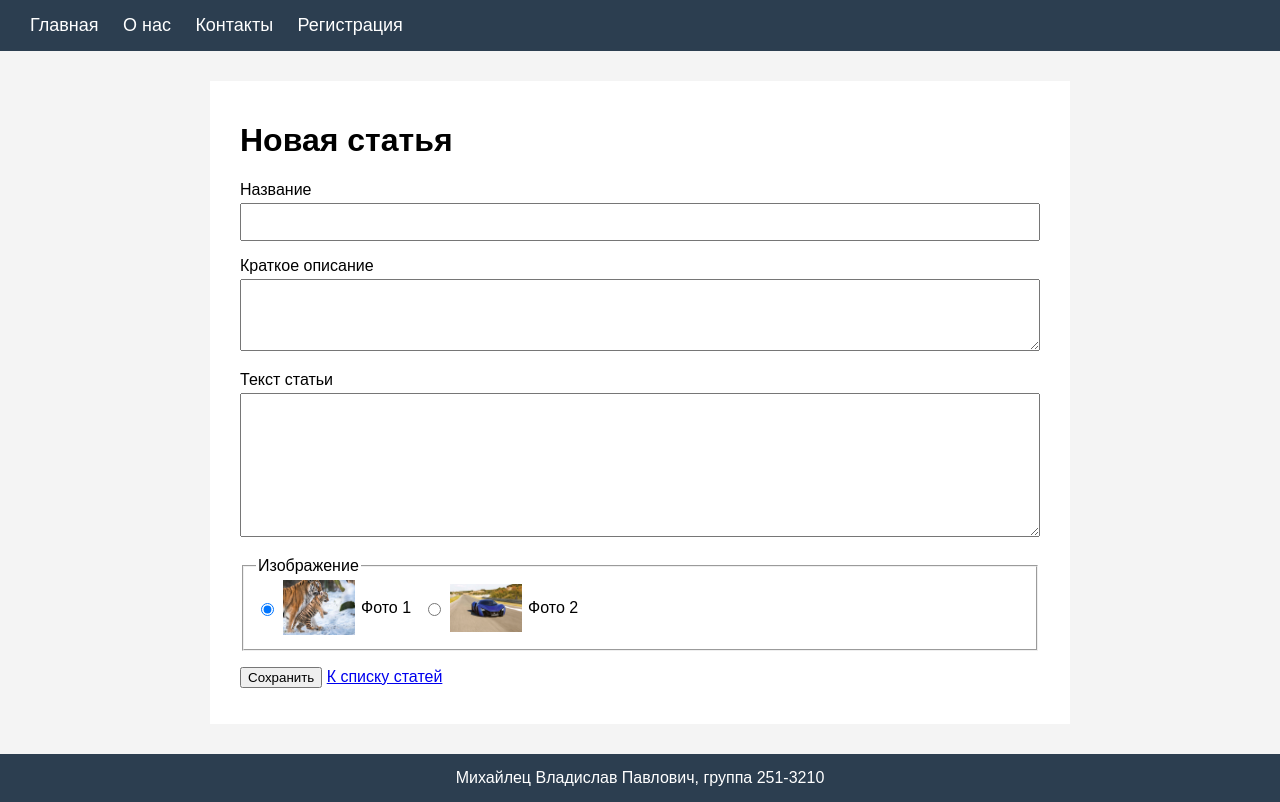
After one commit to legendvp1/server-web-labs, a Laravel app: page /articles/create in a window 1280 px wide. The commit adds this page. Run offline with Laravel 12, Linux system fonts and the light colour scheme.

Commit message:
Лабораторная работа №5: пагинация и CRUD статей

```diff
--- a/app/Http/Controllers/ArticleController.php
+++ b/app/Http/Controllers/ArticleController.php
@@ -3,14 +3,77 @@
 namespace App\Http\Controllers;
 
 use App\Models\Article;
+use Illuminate\Http\RedirectResponse;
+use Illuminate\Http\Request;
+use Illuminate\Validation\Rule;
 use Illuminate\View\View;
 
 class ArticleController extends Controller
 {
     public function index(): View
     {
-        $articles = Article::latest()->get();
+        $articles = Article::latest()->orderByDesc('id')->paginate(5);
 
         return view('main', ['articles' => $articles]);
     }
+
+    public function create(): View
+    {
+        return view('articles.form', ['article' => new Article, 'images' => Article::IMAGES]);
+    }
+
+    public function store(Request $request): RedirectResponse
+    {
+        $article = Article::create($this->validatedArticle($request));
+
+        return redirect()->route('articles.show', $article)->with('status', 'Статья создана.');
+    }
+
+    public function show(Article $article): View
+    {
+        return view('articles.show', ['article' => $article]);
+    }
+
+    public function edit(Article $article): View
+    {
+        return view('articles.form', ['article' => $article, 'images' => Article::IMAGES]);
+    }
+
+    public function update(Request $request, Article $article): RedirectResponse
+    {
+        $article->update($this->validatedArticle($request));
+
+        return redirect()->route('articles.show', $article)->with('status', 'Статья сохранена.');
+    }
+
+    public function destroy(Article $article): RedirectResponse
+    {
+        $article->delete();
+
+        return redirect()->route('articles.index')->with('status', 'Статья удалена.');
+    }
+
+    private function validatedArticle(Request $request): array
+    {
+        $data = $request->validate([
+            'title' => 'required|string|max:255',
+            'summary' => 'required|string|max:500',
+            'content' => 'required|string|max:10000',
+            'full_image' => ['required', 'string', Rule::in(array_keys(Article::IMAGES))],
+        ], [
+            'required' => 'Заполните поле «:attribute».',
+            'string' => 'Поле «:attribute» должно содержать текст.',
+            'max.string' => 'В поле «:attribute» допускается до :max символов.',
+            'full_image.in' => 'Выберите одно из предложенных изображений.',
+        ], [
+            'title' => 'Название',
+            'summary' => 'Краткое описание',
+            'content' => 'Текст статьи',
+            'full_image' => 'Изображение',
+        ]);
+
+        $data['preview_image'] = Article::IMAGES[$data['full_image']];
+
+        return $data;
+    }
 }
--- a/app/Models/Article.php
+++ b/app/Models/Article.php
@@ -12,4 +12,9 @@ class Article extends Model
 {
     /** @use HasFactory<ArticleFactory> */
     use HasFactory;
+
+    public const IMAGES = [
+        'full.jpeg' => 'preview.jpg',
+        'full_2.jpeg' => 'preview_2.jpg',
+    ];
 }
--- a/database/factories/ArticleFactory.php
+++ b/database/factories/ArticleFactory.php
@@ -17,14 +17,14 @@ class ArticleFactory extends Factory
      */
     public function definition(): array
     {
-        $imageSuffix = fake()->randomElement(['', '_2']);
+        $fullImage = fake()->randomElement(array_keys(Article::IMAGES));
 
         return [
             'title' => fake()->sentence(4),
             'summary' => fake()->sentence(10),
             'content' => fake()->paragraph(4),
-            'preview_image' => "preview{$imageSuffix}.jpg",
-            'full_image' => "full{$imageSuffix}.jpeg",
+            'preview_image' => Article::IMAGES[$fullImage],
+            'full_image' => $fullImage,
             'created_at' => fake()->dateTimeBetween('-1 year'),
         ];
     }
--- /dev/null
+++ b/resources/views/articles/form.blade.php
@@ -0,0 +1,63 @@
+@extends('layout')
+
+@php
+    $editing = $article->exists;
+    $heading = $editing ? 'Редактирование статьи' : 'Новая статья';
+    $action = $editing ? route('articles.update', $article) : route('articles.store');
+    $title = old('title', $article->title);
+    $summary = old('summary', $article->summary);
+    $content = old('content', $article->content);
+    $selectedImage = old('full_image', $article->full_image ?? array_key_first($images));
+@endphp
+
+@section('title', $heading)
+
+@section('content')
+    <h1>{{ $heading }}</h1>
+
+    @if ($errors->any())
+        <ul role="alert">
+            @foreach ($errors->all() as $error)
+                <li>{{ $error }}</li>
+            @endforeach
+        </ul>
+    @endif
+
+    <form class="article-form" action="{{ $action }}" method="post">
+        @csrf
+        @if ($editing)
+            @method('PUT')
+        @endif
+
+        <p>
+            <label for="title">Название</label>
+            <input type="text" id="title" name="title" value="{{ is_string($title) ? $title : '' }}" maxlength="255" required>
+        </p>
+        <p>
+            <label for="summary">Краткое описание</label>
+            <textarea id="summary" name="summary" rows="3" maxlength="500" required>{{ is_string($summary) ? $summary : '' }}</textarea>
+        </p>
+        <p>
+            <label for="content">Текст статьи</label>
+            <textarea id="content" name="content" rows="7" maxlength="10000" required>{{ is_string($content) ? $content : '' }}</textarea>
+        </p>
+
+        <fieldset>
+            <legend>Изображение</legend>
+            <div class="article-images">
+                @foreach ($images as $fullImage => $previewImage)
+                    <label>
+                        <input type="radio" name="full_image" value="{{ $fullImage }}" @checked($selectedImage === $fullImage) required>
+                        <img src="/{{ $previewImage }}" alt="" width="72">
+                        Фото {{ $loop->iteration }}
+                    </label>
+                @endforeach
+            </div>
+        </fieldset>
+
+        <p>
+            <button type="submit">Сохранить</button>
+            <a href="{{ route('articles.index') }}">К списку статей</a>
+        </p>
+    </form>
+@endsection
--- a/resources/views/layout.blade.php
+++ b/resources/views/layout.blade.php
@@ -47,6 +47,47 @@
         th {
             background-color: #eee;
         }
+        .article-table {
+            overflow-x: auto;
+        }
+        .article-table table {
+            width: 100%;
+            overflow-wrap: anywhere;
+        }
+        .article-actions form {
+            margin-top: 8px;
+        }
+        .pagination {
+            display: flex;
+            flex-wrap: wrap;
+            justify-content: center;
+            gap: 16px;
+            margin-top: 20px;
+        }
+        .article-form label {
+            display: block;
+            margin-bottom: 4px;
+        }
+        .article-form input[type="text"], .article-form textarea {
+            box-sizing: border-box;
+            width: 100%;
+            padding: 8px;
+            font: inherit;
+        }
+        .article-images {
+            display: flex;
+            flex-wrap: wrap;
+            gap: 12px;
+        }
+        .article-images label {
+            display: flex;
+            align-items: center;
+            gap: 6px;
+        }
+        .article-body {
+            white-space: pre-line;
+            overflow-wrap: anywhere;
+        }
     </style>
 </head>
 <body>
--- a/routes/web.php
+++ b/routes/web.php
@@ -5,7 +5,8 @@ use App\Http\Controllers\AuthController;
 use App\Http\Controllers\MainController;
 use Illuminate\Support\Facades\Route;
 
-Route::get('/', [ArticleController::class, 'index']);
+Route::get('/', [ArticleController::class, 'index'])->name('articles.index');
+Route::resource('articles', ArticleController::class)->except(['index']);
 
 // Страница galery - показываем полную картинку
 Route::get('/galery/{full_image}', [MainController::class, 'galery'])->name('galery');
```
Also changed, not shown: resources/views/articles/show.blade.php (added, +21 -0 lines), resources/views/main.blade.php (+42 -7 lines), tests/Feature/ArticleCrudTest.php (added, +86 -0 lines).
